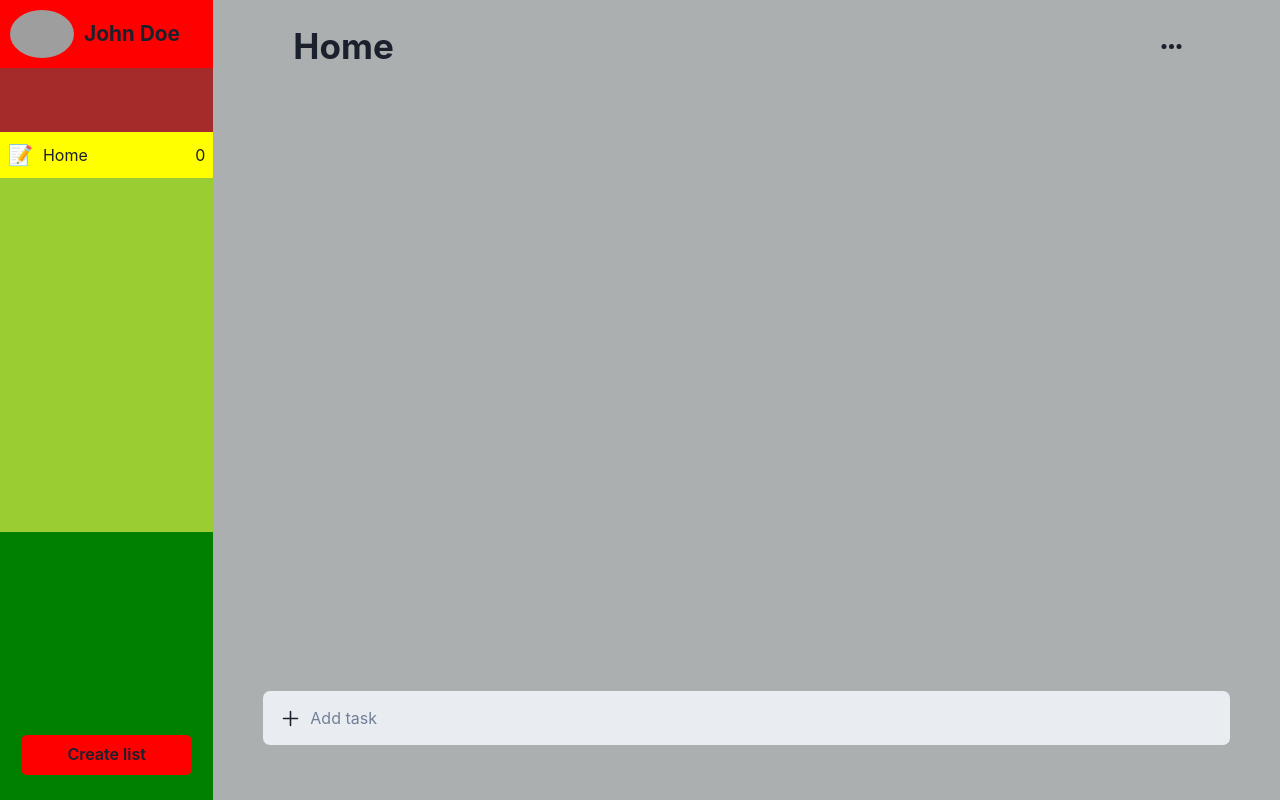
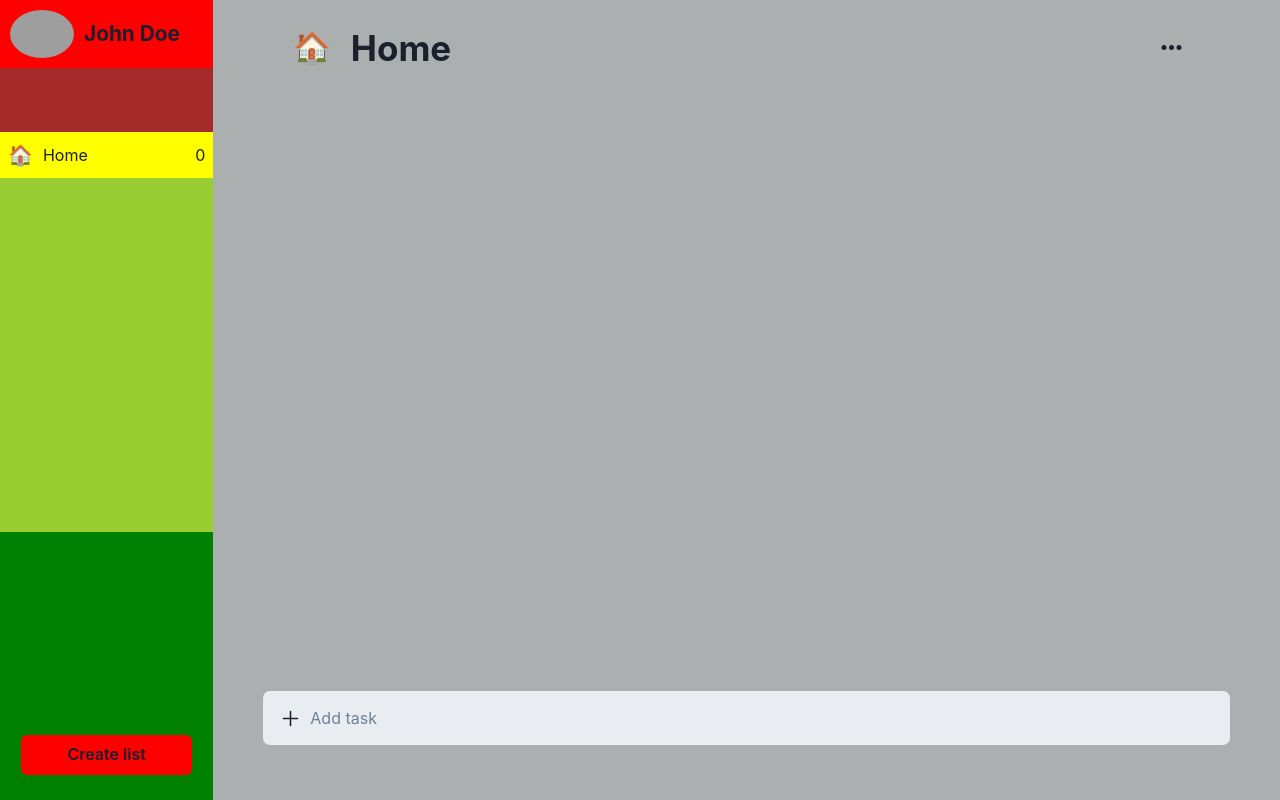
Before and after one commit to N-A-C-H-O/TaskApp, a React app: page / in a window 1280 px wide. Built offline with nearby package versions, Linux system fonts and the light colour scheme; grey boxes are pictures that could not be loaded; the HTML template or start-up script is replaced by a standard one.

Commit message:
feat: add changeIcon method in global state and remove EmojiSelector component

```diff
--- a/src/components/EmojiSelector.tsx
+++ /dev/null
@@ -1,29 +0,0 @@
-import { Box } from "@chakra-ui/react";
-import EmojiPicker from "emoji-picker-react";
-
-const EmojiSelector = ({
-  setInputEmoji,
-  setIsEmojiPicker,
-  isEmojiPicker,
-}: {
-  setInputEmoji: React.Dispatch<React.SetStateAction<string>>;
-  setIsEmojiPicker: React.Dispatch<React.SetStateAction<boolean>>;
-  isEmojiPicker: boolean;
-}) => {
-  return (
-    <Box position="absolute" display="flex" justifyContent="center" alignItems="center" ml="5px">
-      <EmojiPicker
-        previewConfig={{ showPreview: true }}
-        searchDisabled={true}
-        onEmojiClick={(e) => {
-          setInputEmoji(e.emoji);
-          setIsEmojiPicker(!isEmojiPicker);
-        }}
-        height={300}
-        width={400}
-      />
-    </Box>
-  );
-};
-
-export default EmojiSelector;
--- a/src/components/TaskListContainer.tsx
+++ b/src/components/TaskListContainer.tsx
@@ -11,6 +11,7 @@ const TaskListContainer = () => {
     const newList: TaskList = {
       id: uuidv4(),
       name: "New list",
+      icon: "📝",
       totalTasks: 0,
       tasks: []
     }
--- a/src/components/TaskListItem.tsx
+++ b/src/components/TaskListItem.tsx
@@ -2,21 +2,16 @@ import { Flex, Icon, Text } from "@chakra-ui/react";
 import { IoClose } from "react-icons/io5";
 import { TaskList } from "../types";
 import { useTasksListStore } from "../store/tasksListStore";
-import { useState } from "react";
-import EmojiSelector from "./EmojiSelector";
 
 const TaskListItem = ({ taskList }: { taskList: TaskList }) => {
-  const [isEmojiPicker, setIsEmojiPicker] = useState(false);
-  const [inputEmoji, setInputEmoji] = useState("📝");
-
   const { selectOne, deleteOne } = useTasksListStore();
 
   return (
     <>
       <Flex align="center" justify="space-between" bg="yellow" mb="20px" p="8px" cursor="pointer" onClick={() => selectOne(taskList.id)}>
         <Flex align="center" gap="10px">
-          <Text onClick={() => setIsEmojiPicker(!isEmojiPicker)} fontSize={20}>
-            {inputEmoji}
+          <Text fontSize={20}>
+            {taskList.icon}
           </Text>
           <Text>{taskList.name}</Text>
         </Flex>
@@ -34,7 +29,6 @@ const TaskListItem = ({ taskList }: { taskList: TaskList }) => {
           )}
         </Flex>
       </Flex>
-      {isEmojiPicker && <EmojiSelector setInputEmoji={setInputEmoji} isEmojiPicker={isEmojiPicker} setIsEmojiPicker={setIsEmojiPicker} />}
     </>
   );
 };
--- a/src/components/TaskNavbar.tsx
+++ b/src/components/TaskNavbar.tsx
@@ -1,12 +1,14 @@
-import { Box, Flex, Heading, Input } from "@chakra-ui/react";
+import { Box, Flex, Heading, Input, Text } from "@chakra-ui/react";
 import BackgroundSelector from "./BackgroundSelector";
 import { useTasksListStore } from "../store/tasksListStore";
 import { useState } from "react";
+import EmojiPicker from "emoji-picker-react";
 
 const TaskNavbar = ({ changeBackground }: { changeBackground: (newBackground: string) => void }) => {
   const [isEditing, setIsEditing] = useState(false);
+  const [isEmojiPicker, setIsEmojiPicker] = useState(false);
 
-  const { selected, changeName } = useTasksListStore();
+  const { selected, changeName, changeIcon } = useTasksListStore();
 
   const handleChange: React.ChangeEventHandler<HTMLInputElement> = (e) => {
     const { value } = e.target;
@@ -15,8 +17,12 @@ const TaskNavbar = ({ changeBackground }: { changeBackground: (newBackground: st
   };
 
   return (
+    <>
       <Flex justify="space-between" align="center" w="85%" mx="auto" mt="20px">
-      <Box width="40%" py="5px">
+        <Flex width="40%" alignItems="center" gap="20px" py="5px">
+          <Text onClick={() => setIsEmojiPicker(!isEmojiPicker)} fontSize={30} cursor="pointer">
+            {selected.icon}
+          </Text>
           {selected.name === "Home" ? (
             <Heading as="h3" fontSize={35} padding={0}>
               {selected.name}
@@ -42,9 +48,24 @@ const TaskNavbar = ({ changeBackground }: { changeBackground: (newBackground: st
               {selected.name}
             </Heading>
           )}
-      </Box>
+        </Flex>
         <BackgroundSelector changeBackground={changeBackground} />
       </Flex>
+      {isEmojiPicker && (
+        <Box ml="15px">
+          <EmojiPicker
+            previewConfig={{ showPreview: true }}
+            searchDisabled={true}
+            onEmojiClick={(e) => {
+              changeIcon(e.emoji);
+              setIsEmojiPicker(!isEmojiPicker);
+            }}
+            height={300}
+            width={400}
+          />
+        </Box>
+      )}
+    </>
   );
 };
 
--- a/src/store/tasksListStore.ts
+++ b/src/store/tasksListStore.ts
@@ -8,29 +8,26 @@ interface TasksListState {
   createOne: (taskList: TaskList) => void;
   deleteOne: (id: string) => void;
   changeName: (newName: string) => void;
+  changeIcon: (newIcon: string) => void;
   selectOne: (id: string) => void;
   addTask: (newTask: Task) => void;
   deleteTask: (taskId: string) => void;
   changeTaskStatus: (taskId: string) => void;
 }
 
-const HomeId = uuidv4();
+const HomeTaskList: TaskList = {
+      id: uuidv4(),
+      name: "Home",
+      totalTasks: 0,
+      tasks: [],
+      icon: "🏠",
+};
 
 export const useTasksListStore = create<TasksListState>((set, get) => ({
   items: [
-    {
-      id: HomeId,
-      name: "Home",
-      totalTasks: 0,
-      tasks: [],
-    },
+    HomeTaskList
   ],
-  selected: undefined || {
-    id: HomeId,
-    name: "Home",
-    totalTasks: 0,
-    tasks: [],
-  },
+  selected: HomeTaskList,
   createOne: (taskList) =>
     set((state) => ({
       items: [...state.items, taskList],
@@ -39,7 +36,7 @@ export const useTasksListStore = create<TasksListState>((set, get) => ({
     const { items, selectOne } = get();
     const filter = items.filter((item) => item.id !== id);
 
-    selectOne(HomeId);
+    selectOne(HomeTaskList.id);
 
     set(() => ({
       items: filter,
@@ -52,6 +49,18 @@ export const useTasksListStore = create<TasksListState>((set, get) => ({
     if (taskList === undefined) return;
 
     taskList.name = newName;
+
+    set(() => ({
+      selected: taskList
+    }));
+  },
+  changeIcon: (newIcon) => {
+    const { items, selected } = get();
+    const taskList = items.find((item) => item.id === selected.id);
+
+    if (taskList === undefined) return;
+
+    taskList.icon = newIcon;
 
     set(() => ({
       selected: taskList
--- a/src/types.d.ts
+++ b/src/types.d.ts
@@ -7,6 +7,7 @@ export interface Task {
 export interface TaskList {
   id: string;
   name: string;
+  icon: string;
   tasks: Task[];
   totalTasks: number;
 }
```
Lines whose indentation alone changed are shown as unchanged.
